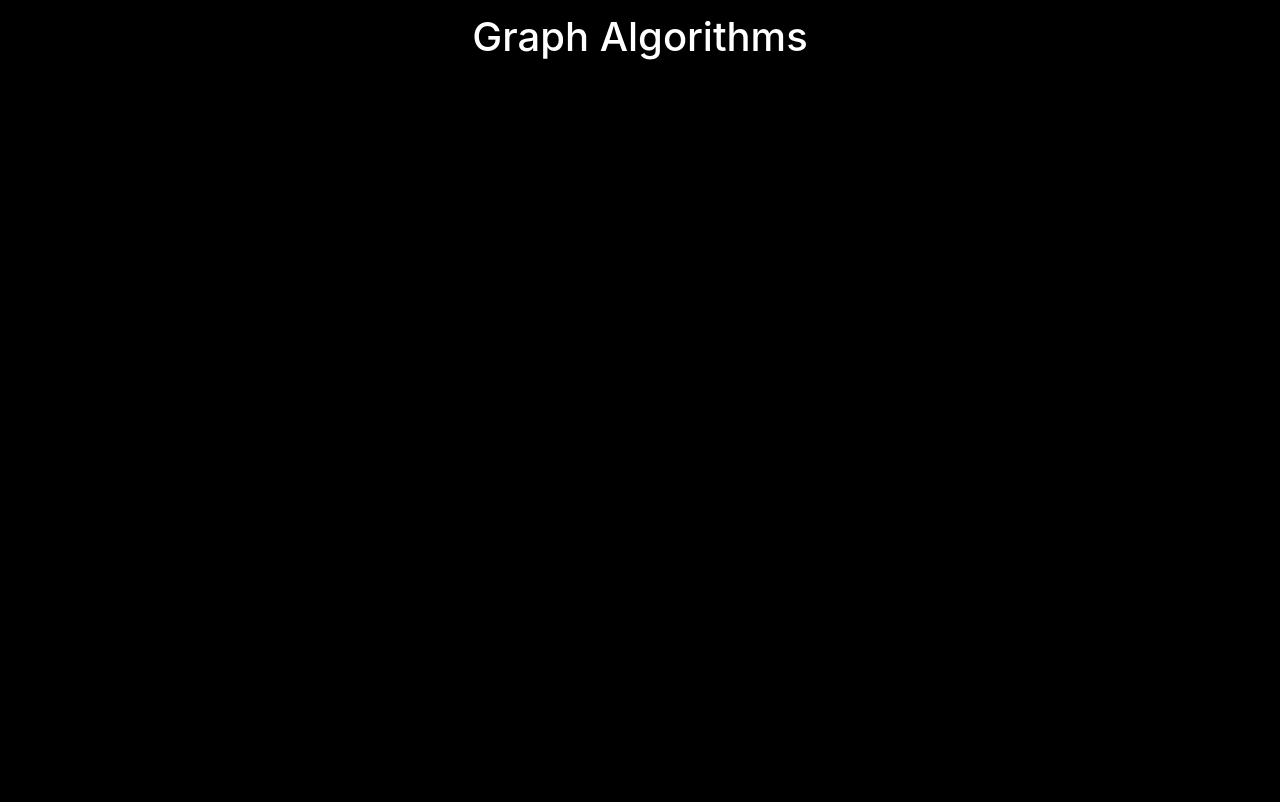
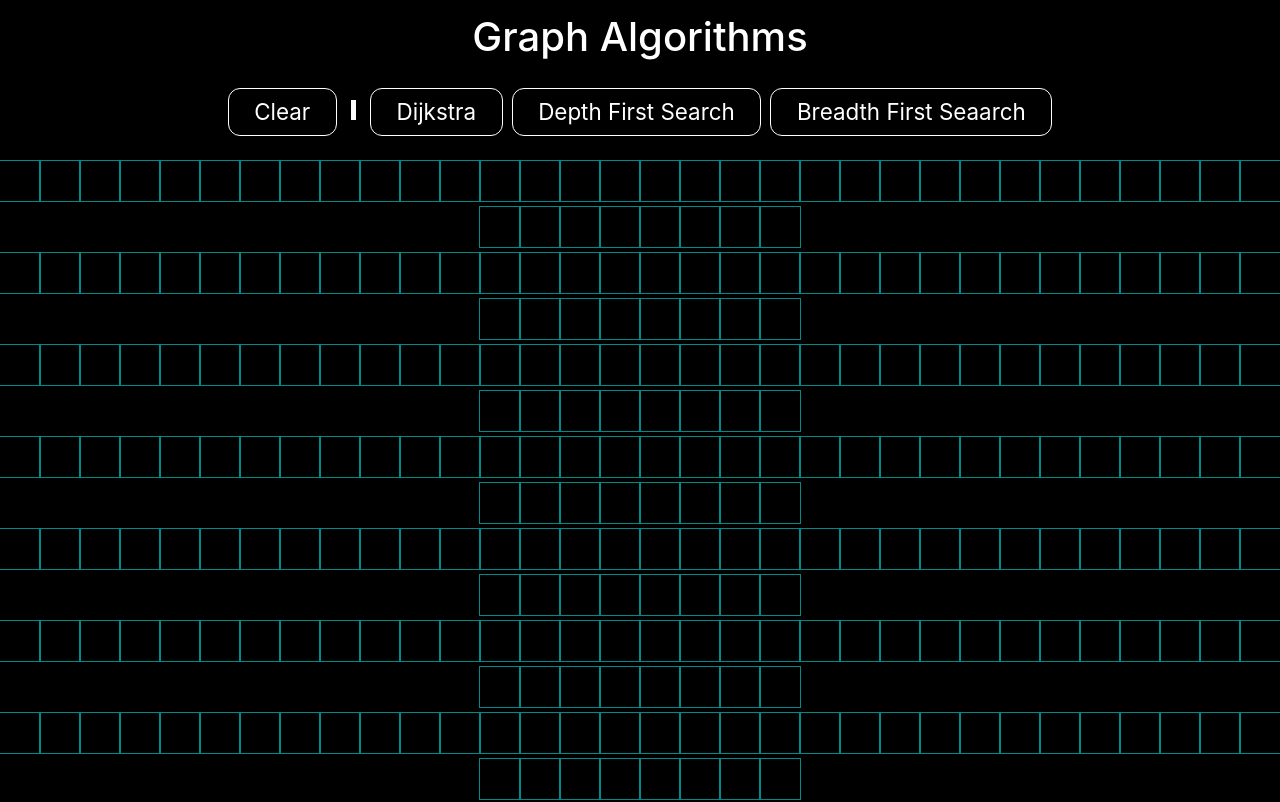
Before and after one commit to anish-kondepudi/AlgorithmVisualizer, a React (Create React App) app in the folder algorithm_visualizer/: page /graph in a window 1280 px wide. Shown: the top 802 px of the page. Built offline with nearby package versions, Linux system fonts and the light colour scheme.

Commit message:
Created Starter Code for Graph Page

```diff
--- a/algorithm_visualizer/src/pages/GraphPage.css
+++ b/algorithm_visualizer/src/pages/GraphPage.css
@@ -3,3 +3,34 @@
   text-align: center;
   padding-top: 1%;
 }
+
+.graphPage .nav-bar {
+  padding-top: 1.5%;
+  text-align: center;
+  align-content: center;
+  align-self: center;
+}
+
+.graphPage .divider {
+  border-left: 5px solid white;
+  margin-left: 0.75%;
+  margin-right: 0.75%;
+}
+
+.graphPage .btn {
+  color: white;
+  background-color: transparent;
+  border-color: white;
+  border-radius: 12px;
+  padding-left: 2%;
+  padding-right: 2%;
+  margin-left: 0.35%;
+  margin-right: 0.35%;
+  border-width: 1.8px;
+  font-size: 140%;
+}
+
+.graphPage .grid {
+  text-align: center;
+  padding-top: 2%;
+}
--- a/algorithm_visualizer/src/pages/GraphPage.js
+++ b/algorithm_visualizer/src/pages/GraphPage.js
@@ -1,9 +1,73 @@
+import { useState } from "react"
 import "./GraphPage.css";
+import { Node } from './graph_components/Node.js';
+
+const NUM_ROWS = 16;
+const NUM_COLS = 40;
+
 
 export const GraphPage = () => {
+
+    // Creates a Grid with Row x Col Nodes
+  const createGrid = (rows,cols) => {
+    const grid = [];
+    for (let row=0; row<rows; row++) {
+      const currentRow = [];
+      for (let col=0; col<cols; col++) {
+        currentRow.push(createNode)
+      }
+      grid.push(currentRow);
+    }
+    return grid;
+  }
+
+  // Creates a Node (Object Data)
+  const createNode = (col, row) => {
+    return {
+      col,
+      row
+    };
+  };
+
+  // Initializes Grid
+  const [grid, setGrid] = useState(createGrid(NUM_ROWS,NUM_COLS));
+
   return (
     <div className="graphPage">
+
+      {/* Title */}
       <h1> Graph Algorithms </h1>
+
+      {/* Graph Buttons */}
+      <div className="nav-bar">
+        <button className="btn">Clear</button>
+        <span className="divider"></span>
+        <button className="btn">Dijkstra</button>
+        <button className="btn">Depth First Search</button>
+        <button className="btn">Breadth First Seaarch</button>
+      </div>
+
+      {/* Graph Algorithm Grid */}
+      <div className="grid">
+        {grid.map((row, rowIdx) => {
+          return (
+            <div key={rowIdx}>
+              {row.map((node, nodeIdx) => {
+                const {row, col} = node;
+                  return (
+                    <Node
+                      key={nodeIdx}
+                      row={row}
+                      col={col}>
+                    </Node>
+                  );
+              })}
+            </div>
+          );
+        })}
+      </div>
+
     </div>
   );
+
 }
--- a/algorithm_visualizer/src/pages/SortingPage.js
+++ b/algorithm_visualizer/src/pages/SortingPage.js
@@ -91,7 +91,7 @@ export const SortingPage = () => {
   // Bubble Sort
   const bubbleSort = () => {
     const animations = bubbleSortAnimation(arr);
-    const BUBBLE_DELAY_TIME = DELAY_TIME/4;
+    const BUBBLE_DELAY_TIME = DELAY_TIME/3;
 
     for (let i=0; i<animations.length; i++) {
       const arrayBars = document.getElementsByClassName('bar');
--- /dev/null
+++ b/algorithm_visualizer/src/pages/graph_components/Node.css
@@ -0,0 +1,26 @@
+.node {
+  width: 40px;
+  height: 40px;
+  outline: 1px solid darkcyan;
+  display: inline-block;
+}
+
+.node-finish {
+  background-color: red;
+}
+
+.node-start {
+  background-color: green;
+}
+
+.node-visited {
+
+}
+
+.node-wall {
+
+}
+
+.node-shortest-path {
+
+}
--- /dev/null
+++ b/algorithm_visualizer/src/pages/graph_components/Node.js
@@ -0,0 +1,14 @@
+import "./Node.css";
+
+export const Node = ({key,row,col}) => {
+
+  return (
+    <div
+    	key={key}
+        id={`node-${row}-${col}`}
+        className={`node`}>
+    </div>
+  );
+}
+
+// className={`node ${extraClassName}`}
```
